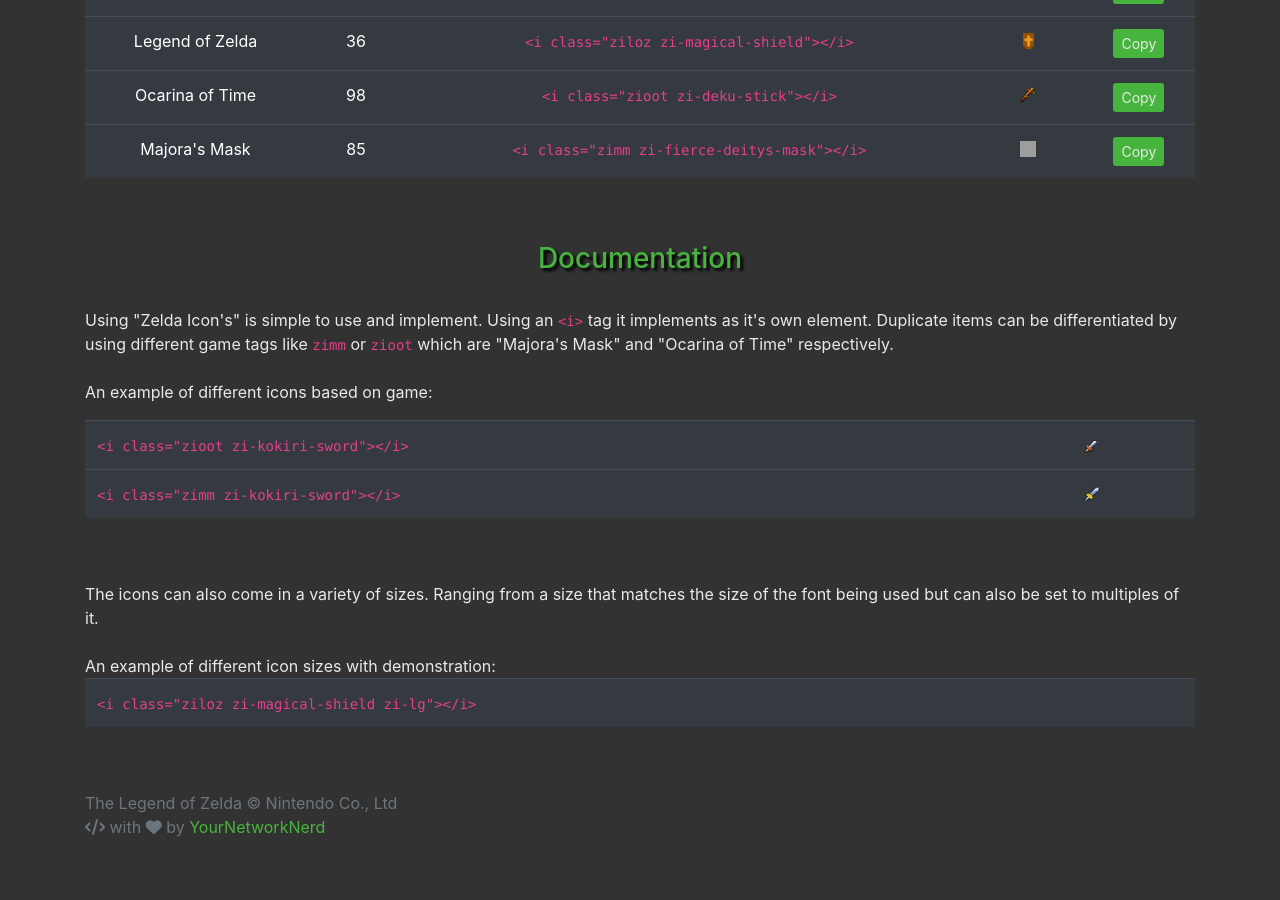
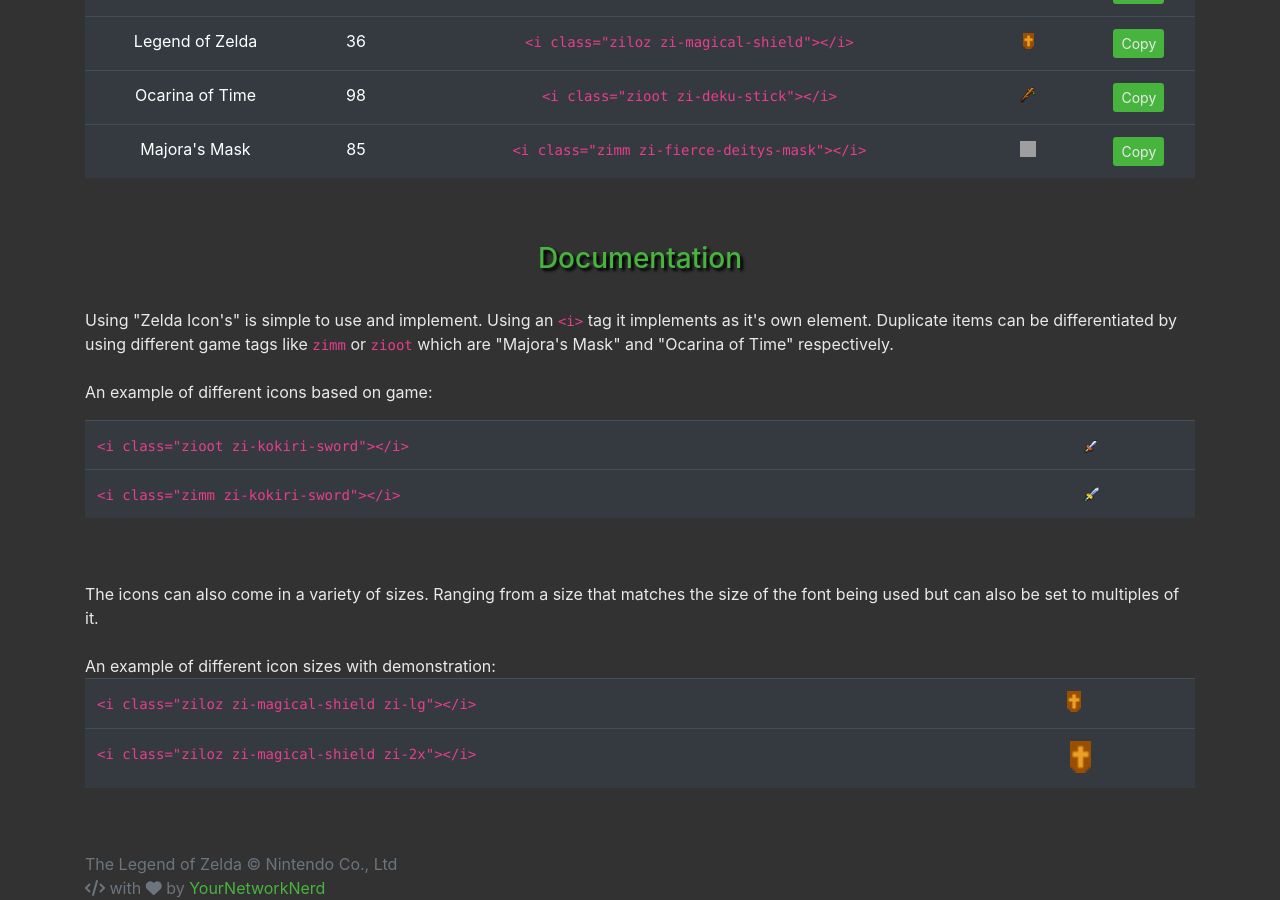
Before and after one commit to zelda-icons/zelda-icons.github.io, a Jekyll site: the page built from index.md, in a window 1280 px wide and 900 px high, scrolled down 608 px. Built offline with Jekyll 4.4.1, drawn with Linux system fonts in a browser that asks for light colours; nearby versions of some CDN libraries; before the commit the page ends 1447 px from its top, so only the background shows below that.

Commit message:
Add files via upload

```diff
--- a/_layouts/homepage.html
+++ b/_layouts/homepage.html
@@ -121,6 +121,11 @@
         <table class="table table-dark">
             <tr>
                 <td><code>&lt;i class="ziloz zi-magical-shield zi-lg"&gt;&lt;/i&gt;</code></td>
+                <td><i class="ziloz zi-magical-shield zi-lg"></i></td>
+            </tr>
+            <tr>
+                <td><code>&lt;i class="ziloz zi-magical-shield zi-2x"&gt;&lt;/i&gt;</code></td>
+                <td><i class="ziloz zi-magical-shield zi-2x"></i></td>
             </tr>
         </table>
         </p>
```
